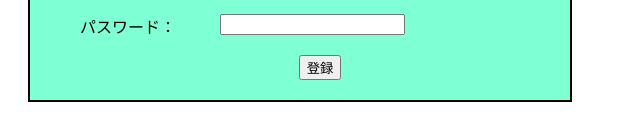
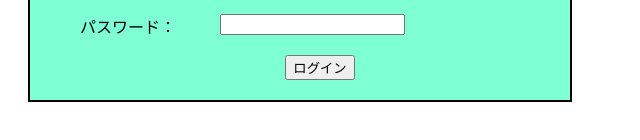
Before and after one commit to ussiy-buiz/unilogy, a plain HTML site: page rogin.html in a window 1280 px wide. Shown: the part 310-450 px from the top of the page, 340-980 px from the left. Drawn offline with Linux system fonts and the light colour scheme; a web font is replaced by a local one.

Commit message:
Update rogin.html
ログイン

```diff
--- a/rogin.html
+++ b/rogin.html
@@ -31,7 +31,7 @@
                         <input id="psd" type="text" name="psd" cols="40" rows="60" autocomplete="off">
                     </li>
                     <li>
-                        <input id="button" type="submit" value="登録"></div>
+                        <input id="button" type="submit" value="ログイン"></div>
                     </li>
                 </ul>
             </form>
```
